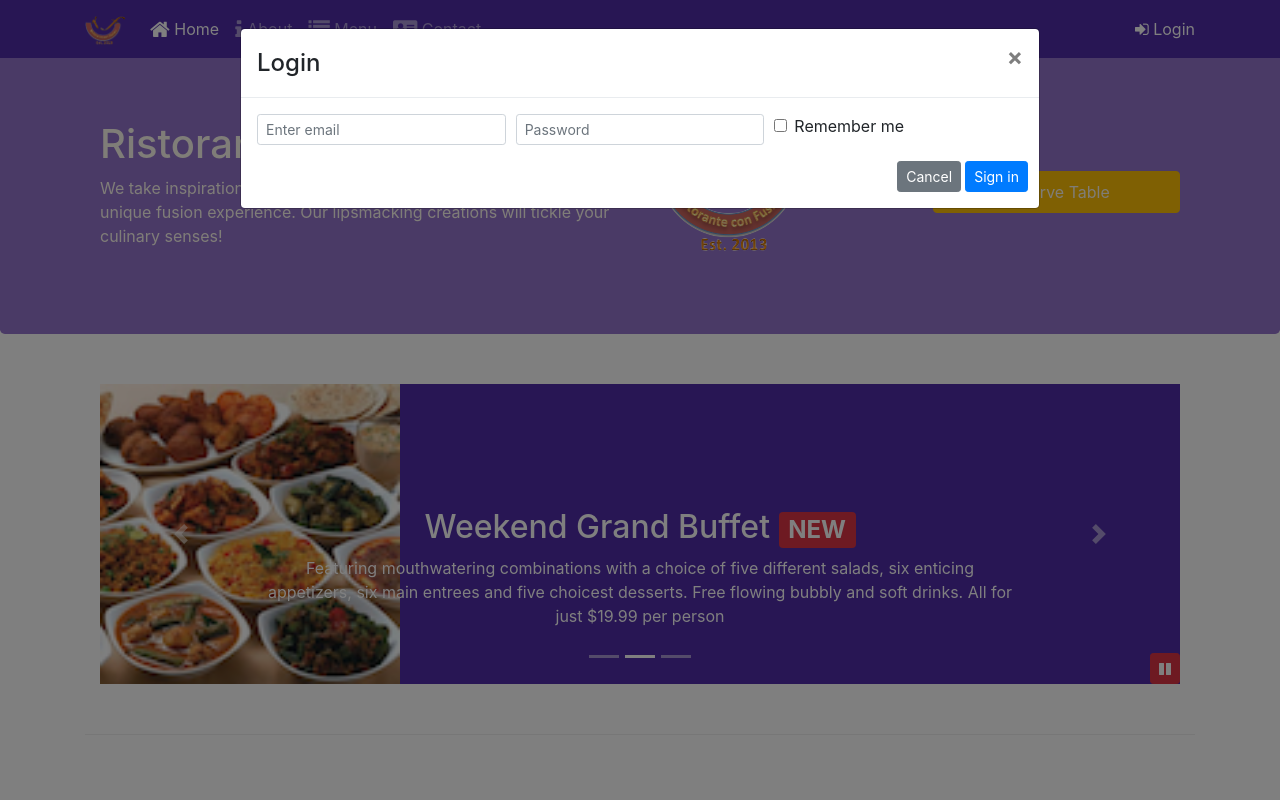
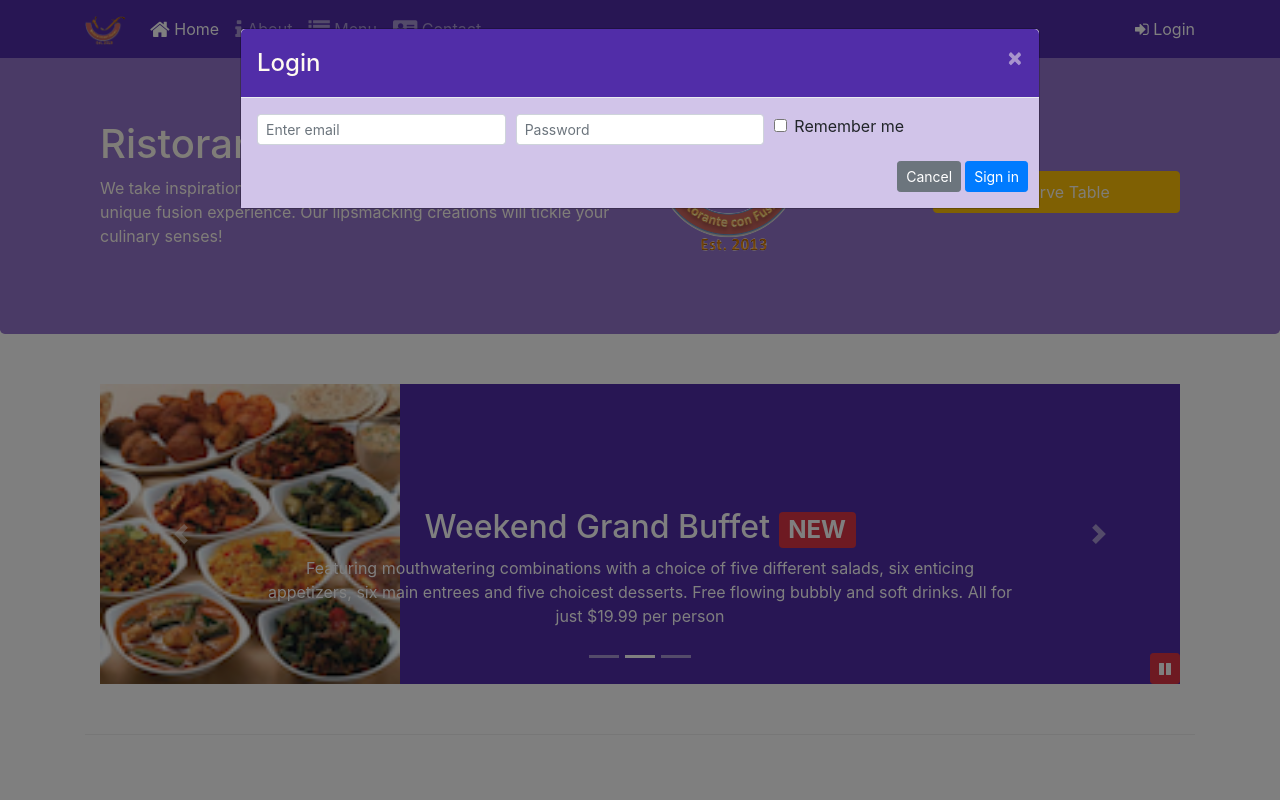
Before and after one commit to meAmitPatil/test, a website: page index.html in a window 1280 px wide. Both pictures are taken after a click on the button "Login". Shown: the top 800 px of the page. Drawn offline with nearby package versions, Linux system fonts and the light colour scheme.

Commit message:
assign 4

```diff
--- a/css/styles.scss
+++ b/css/styles.scss
@@ -74,3 +74,16 @@ body{
     bottom: 0px;
     z-index: 1;
 }
+
+.modal-header {
+	background-color: $background-dark;
+	color: floralwhite;
+
+	button {
+		color:floralwhite;
+	}
+}
+
+.modal-body {
+	background-color: $background-pale;
+}
--- a/index.html
+++ b/index.html
@@ -30,7 +30,7 @@
                         <li class="nav-item"><a class="nav-link" href="./contactus.html"><span class="fa fa-address-card fa-lg"></span> Contact</a></li>
                 </ul>
                 <span class="navbar-text">
-                    <a data-toggle="modal" data-target="#loginModal">
+                    <a id="loginButton" role="button">
                         <span class="fa fa-sign-in"></span> Login
                     </a>
                 </span>
@@ -163,7 +163,7 @@
                     <img src="img/logo.png" class="img-fluid">
                 </div>
                 <div class="col-12 col-sm align-self-center">
-                    <a role="button" class="btn btn-block nav-link btn-warning" data-toggle="modal" data-target="#reserveForm">Reserve Table</a>
+                    <a role="button" class="btn btn-block nav-link btn-warning" id="reserveButton">Reserve Table</a>
                 </div>
             </div>
         </div>
@@ -323,6 +323,12 @@
                     $('#carouselButton').children('span').addClass('fa-pause');
                 }
             });
+            $('#reserveButton').click(function() {
+                $('#reserveForm').modal('show');
+            });
+            $('#loginButton').click(function() {
+                $('#loginModal').modal('show');
+            });
         });
     </script>
 </body>
```
Also changed, not shown: css/styles.css.
